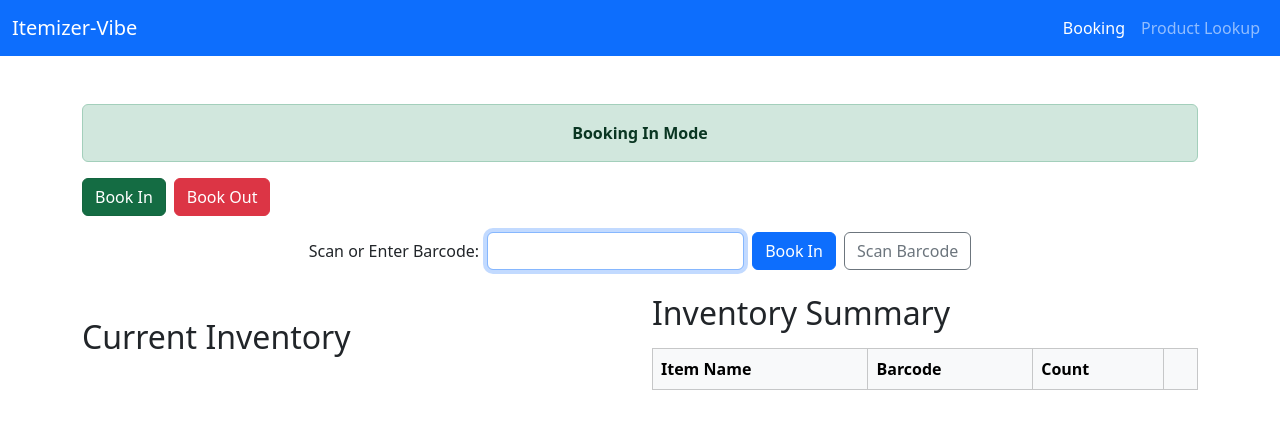
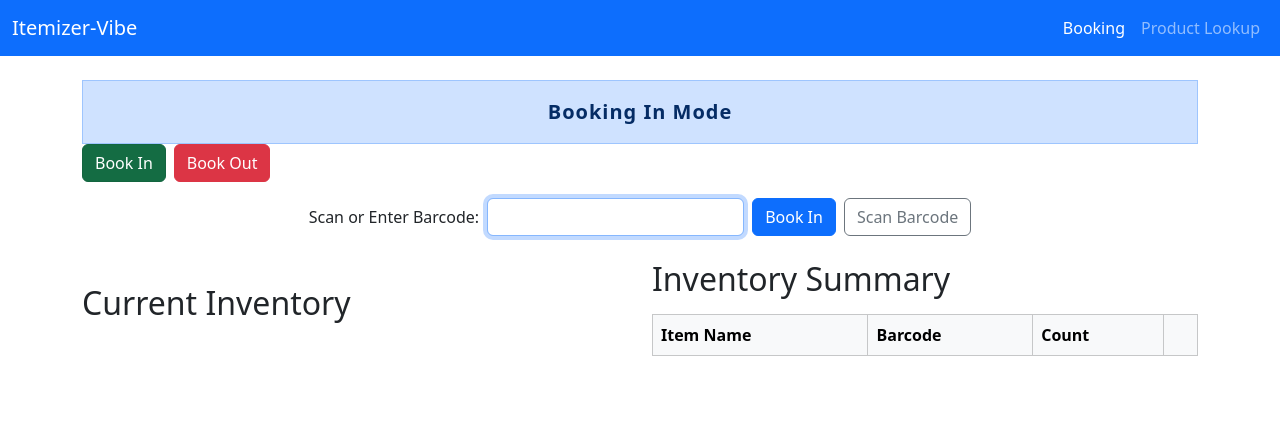
Before and after one commit to iangorse/itemizer-vibe, a React (Vite) app: page / in a window 1280 px wide. Shown: the top 428 px of the page. Built offline with nearby package versions, Linux system fonts and the light colour scheme.

Commit message:
Enhance InventoryPage and Navbar: improve alert styling and adjust Navbar margin for better layout

```diff
--- a/src/components/InventoryPage.jsx
+++ b/src/components/InventoryPage.jsx
@@ -92,15 +92,17 @@ function InventoryPage({
 
   return (
     <>
+  <div style={{ margin: 0, borderRadius: 0, position: 'relative', top: 0, zIndex: 1020 }}>
         {mode === 'in' ? (
-        <div className="alert alert-success text-center fw-bold" role="alert">
+          <div className="alert alert-primary text-center fw-bold py-3 mb-0" role="alert" style={{ borderRadius: 0, fontSize: '1.25rem', letterSpacing: '1px' }}>
             Booking In Mode
           </div>
         ) : (
-        <div className="alert alert-danger text-center fw-bold" role="alert">
+          <div className="alert alert-warning text-center fw-bold py-3 mb-0" role="alert" style={{ borderRadius: 0, fontSize: '1.25rem', letterSpacing: '1px' }}>
             Booking Out Mode
           </div>
         )}
+      </div>
 
       <div className="mb-3">
         <button className={`btn btn-success me-2${mode === 'in' ? ' active' : ''}`} onClick={() => { setMode('in'); if (barcodeInputRef.current) barcodeInputRef.current.focus(); }}>Book In</button>
--- a/src/components/Navbar.jsx
+++ b/src/components/Navbar.jsx
@@ -4,7 +4,7 @@ import { Link, useLocation } from 'react-router-dom';
 function Navbar() {
   const location = useLocation();
   return (
-    <nav className="navbar navbar-expand-lg navbar-dark bg-primary mb-4">
+  <nav className="navbar navbar-expand-lg navbar-dark bg-primary" style={{ marginBottom: 0 }}>
       <div className="container-fluid">
         <span className="navbar-brand mb-0 h1">Itemizer-Vibe</span>
         <div className="navbar-nav">
```
Lines whose indentation alone changed are shown as unchanged.
